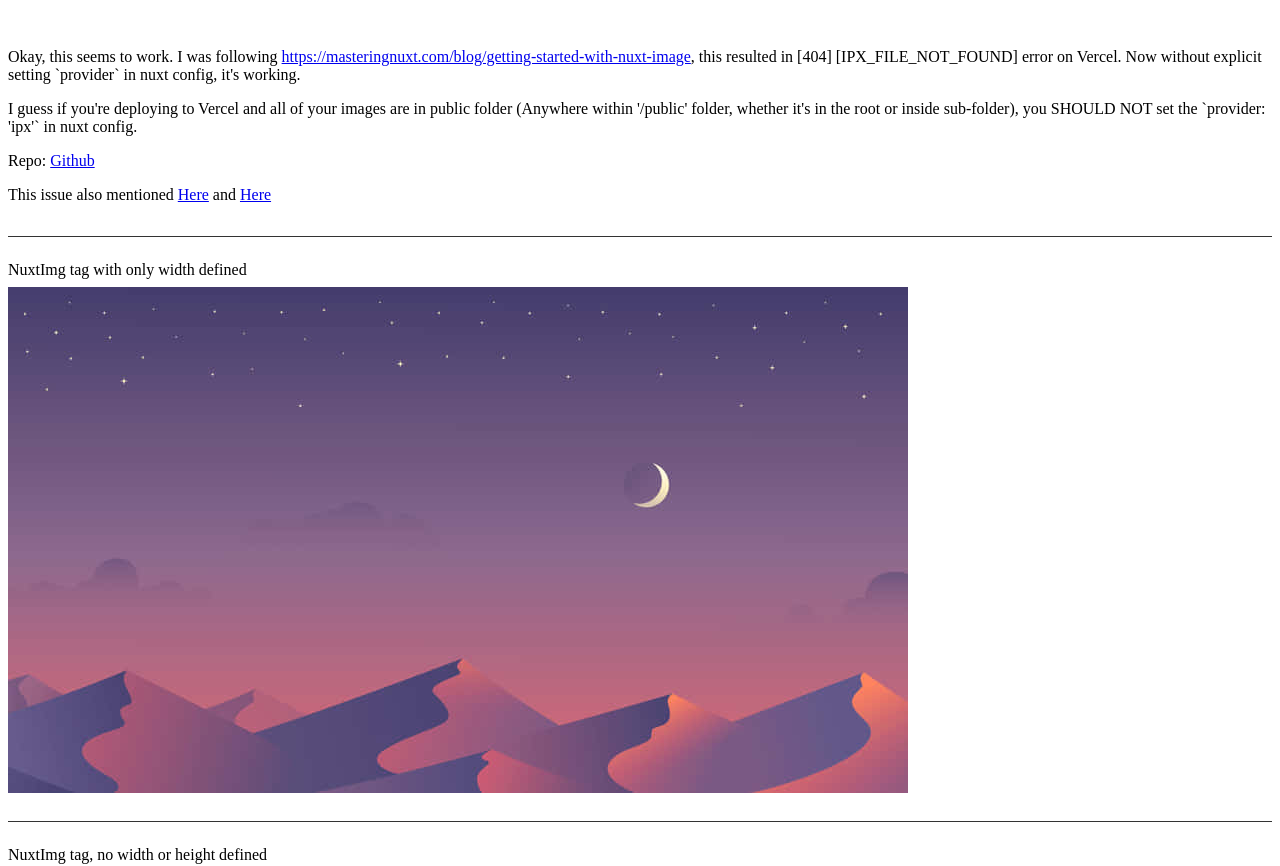
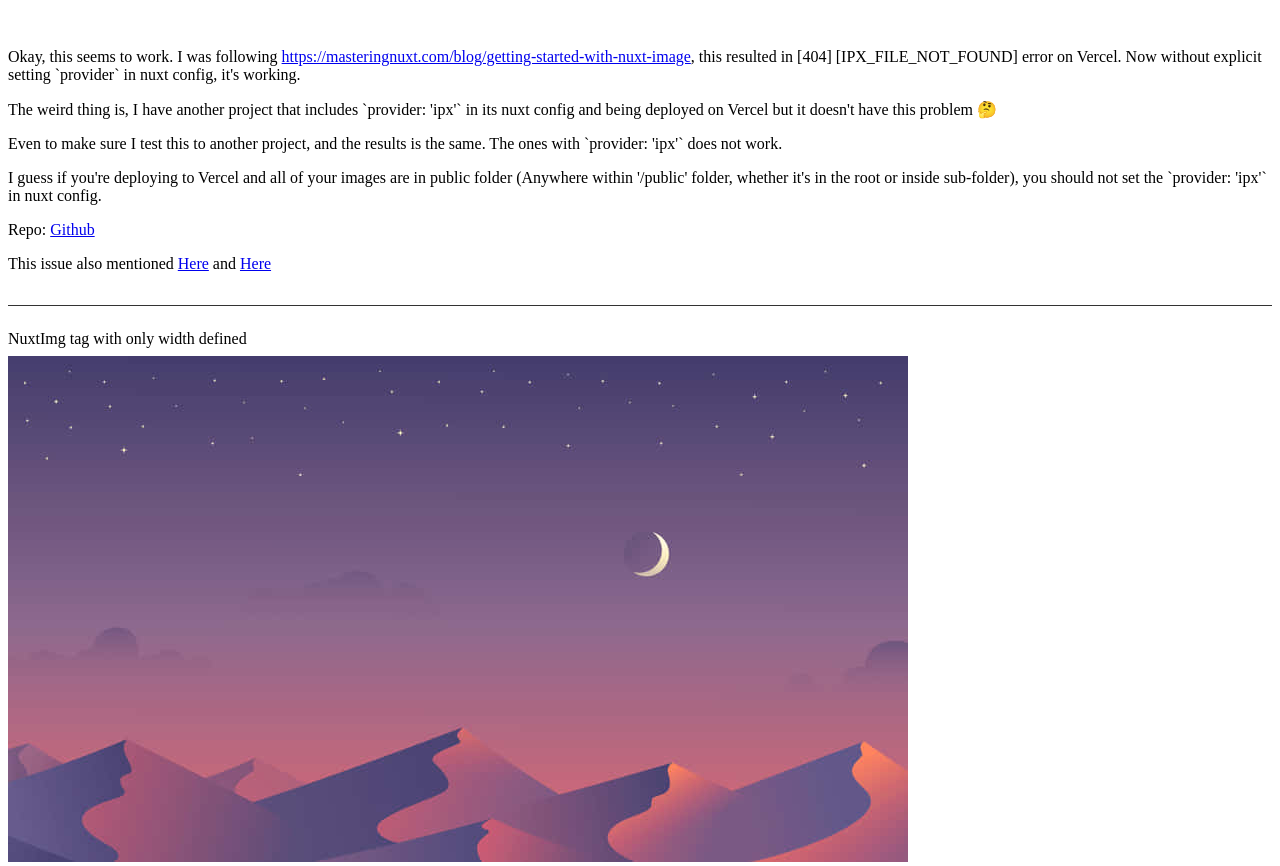
Before and after one commit to rizalrenaldi/nuxtimg-test, a Nuxt app: page / in a window 1280 px wide. Shown: the top 866 px of the page. Built offline with nearby package versions, Linux system fonts and the light colour scheme.

Commit message:
explanation

```diff
--- a/app.vue
+++ b/app.vue
@@ -2,7 +2,9 @@
   <div>
     <div class="item">
       <p>Okay, this seems to work. I was following <NuxtLink to="https://masteringnuxt.com/blog/getting-started-with-nuxt-image">https://masteringnuxt.com/blog/getting-started-with-nuxt-image</NuxtLink>, this resulted in [404] [IPX_FILE_NOT_FOUND] error on Vercel. Now without explicit setting `provider` in nuxt config, it's working.</p>
-      <p>I guess if you're deploying to Vercel and all of your images are in public folder (Anywhere within '/public' folder, whether it's in the root or inside sub-folder), you SHOULD NOT set the `provider: 'ipx'` in nuxt config.</p>
+      <p>The weird thing is, I have another project that includes `provider: 'ipx'` in its nuxt config and being deployed on Vercel but it doesn't have this problem 🤔</p>
+      <p>Even to make sure I test this to another project, and the results is the same. The ones with `provider: 'ipx'` does not work.</p>
+      <p>I guess if you're deploying to Vercel and all of your images are in public folder (Anywhere within '/public' folder, whether it's in the root or inside sub-folder), you should not set the `provider: 'ipx'` in nuxt config.</p>
 
       <p>Repo: <NuxtLink href="https://github.com/rizalrenaldi/nuxtimg-test" target="_blank">Github</NuxtLink></p>
 
```
